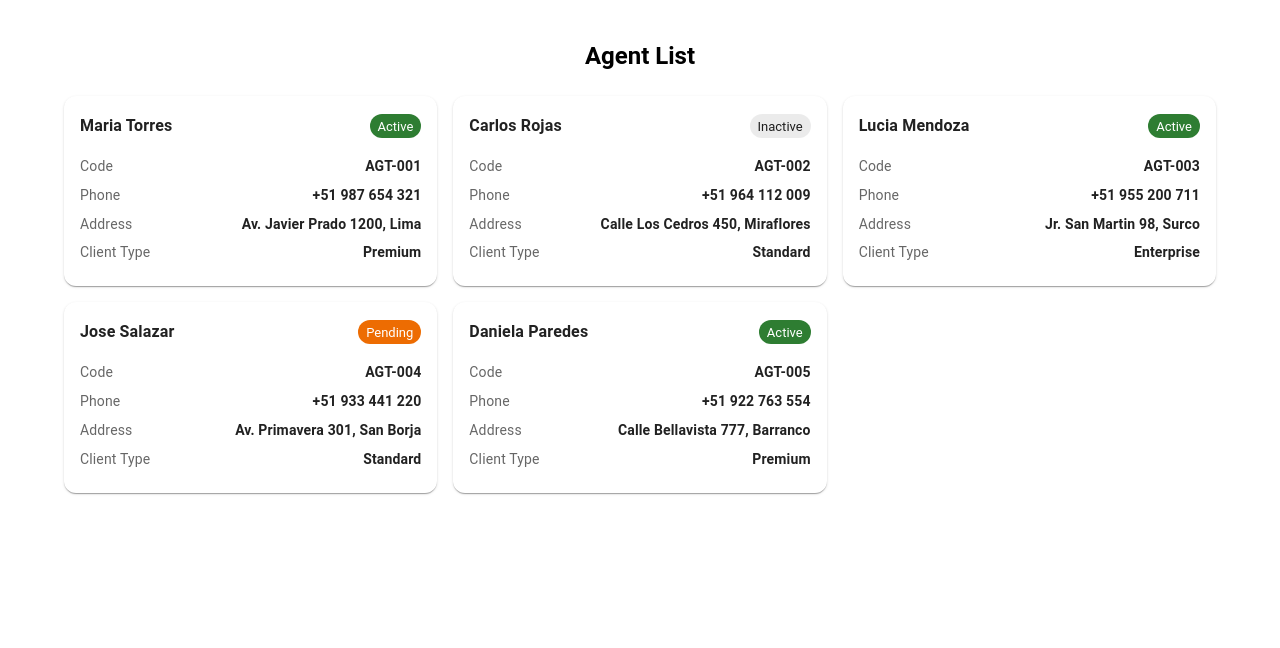
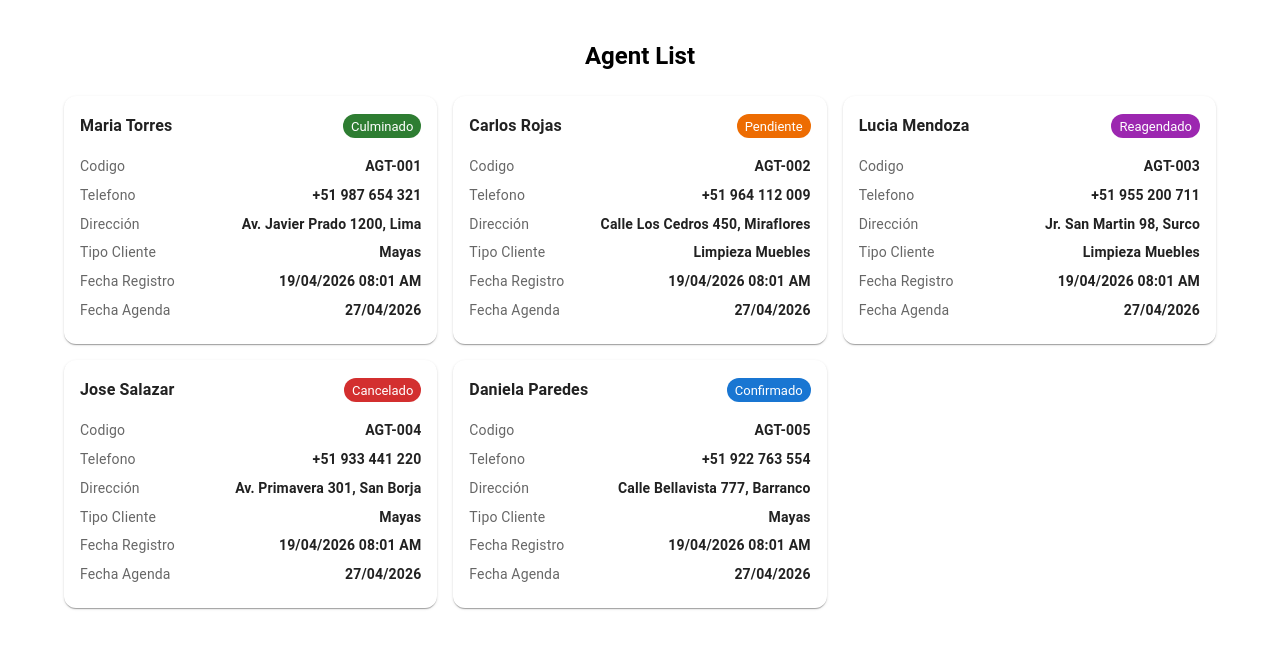
Before and after one commit to Neometal17/agendar_citas, a React (Vite) app: page /app/agentes in a window 1280 px wide. Shown: the top 648 px of the page. Built offline with nearby package versions, Linux system fonts and the light colour scheme.

Commit message:
Ajuste de detalles en listar

```diff
--- a/src/components/listAgent.tsx
+++ b/src/components/listAgent.tsx
@@ -8,12 +8,16 @@ type Agent = {
   address: string
   status: string
   clientType: string
+  dateTime: string
+  dateAgent: string
 }
 
-const statusColor: Record<string, 'success' | 'default' | 'warning' | 'error'> = {
-  active: 'success',
-  inactive: 'default',
-  pending: 'warning',
+const statusColor: Record<string, 'success' | 'secondary' | 'primary' | 'default' | 'warning' | 'error' | 'info' > = {
+  pendiente: 'warning',
+  confirmado: 'primary',
+  cancelado: 'error',
+  reagendado: 'secondary',
+  culminado: 'success',
 }
 
 function InfoRow({ label, value }: { label: string; value: string }) {
@@ -55,10 +59,12 @@ export default function ListAgent() {
                 </Stack>
 
                 <Box sx={{ display: 'grid', gap: 1.1 }}>
-                  <InfoRow label="Code" value={agent.code} />
-                  <InfoRow label="Phone" value={agent.phone} />
-                  <InfoRow label="Address" value={agent.address} />
-                  <InfoRow label="Client Type" value={agent.clientType} />
+                  <InfoRow label="Codigo" value={agent.code} />
+                  <InfoRow label="Telefono" value={agent.phone} />
+                  <InfoRow label="Dirección" value={agent.address} />
+                  <InfoRow label="Tipo Cliente" value={agent.clientType} />
+                  <InfoRow label="Fecha Registro" value={agent.dateTime} />
+                  <InfoRow label="Fecha Agenda" value={agent.dateAgent} />
                 </Box>
               </CardContent>
             </Card>
--- a/src/data/agents.json
+++ b/src/data/agents.json
@@ -4,39 +4,49 @@
     "name": "Maria Torres",
     "phone": "+51 987 654 321",
     "address": "Av. Javier Prado 1200, Lima",
-    "status": "Active",
-    "clientType": "Premium"
+    "status": "Culminado",
+    "clientType": "Mayas",
+    "dateTime":"19/04/2026 08:01 AM",
+    "dateAgent":"27/04/2026"
   },
   {
     "code": "AGT-002",
     "name": "Carlos Rojas",
     "phone": "+51 964 112 009",
     "address": "Calle Los Cedros 450, Miraflores",
-    "status": "Inactive",
-    "clientType": "Standard"
+    "status": "Pendiente",
+    "clientType": "Limpieza Muebles",
+    "dateTime":"19/04/2026 08:01 AM",
+    "dateAgent":"27/04/2026"
   },
   {
     "code": "AGT-003",
     "name": "Lucia Mendoza",
     "phone": "+51 955 200 711",
     "address": "Jr. San Martin 98, Surco",
-    "status": "Active",
-    "clientType": "Enterprise"
+    "status": "Reagendado",
+    "clientType": "Limpieza Muebles",
+    "dateTime":"19/04/2026 08:01 AM",
+    "dateAgent":"27/04/2026"
   },
   {
     "code": "AGT-004",
     "name": "Jose Salazar",
     "phone": "+51 933 441 220",
     "address": "Av. Primavera 301, San Borja",
-    "status": "Pending",
-    "clientType": "Standard"
+    "status": "Cancelado",
+    "clientType": "Mayas",
+    "dateTime":"19/04/2026 08:01 AM",
+    "dateAgent":"27/04/2026"
   },
   {
     "code": "AGT-005",
     "name": "Daniela Paredes",
     "phone": "+51 922 763 554",
     "address": "Calle Bellavista 777, Barranco",
-    "status": "Active",
-    "clientType": "Premium"
+    "status": "Confirmado",
+    "clientType": "Mayas",
+    "dateTime":"19/04/2026 08:01 AM",
+    "dateAgent":"27/04/2026"
   }
 ]
```
